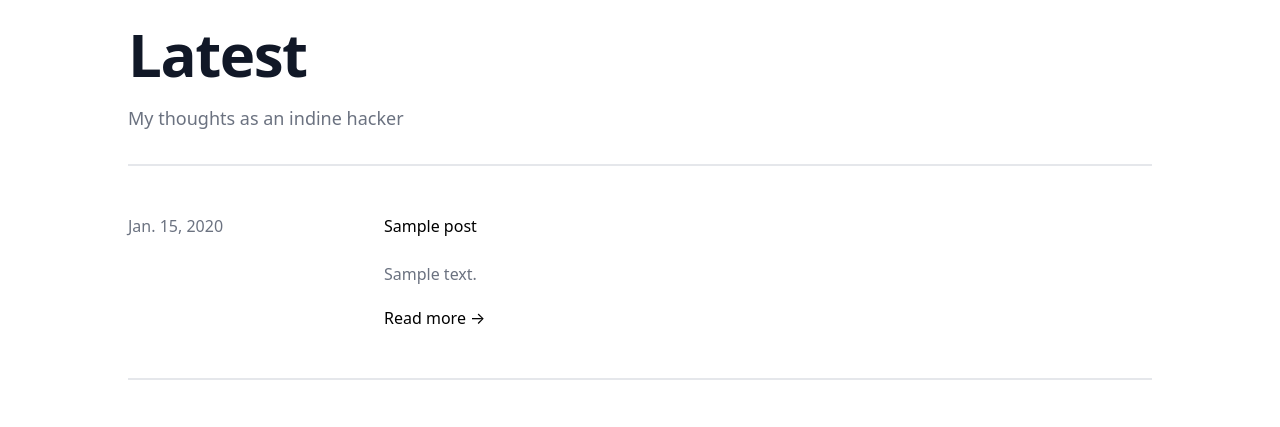
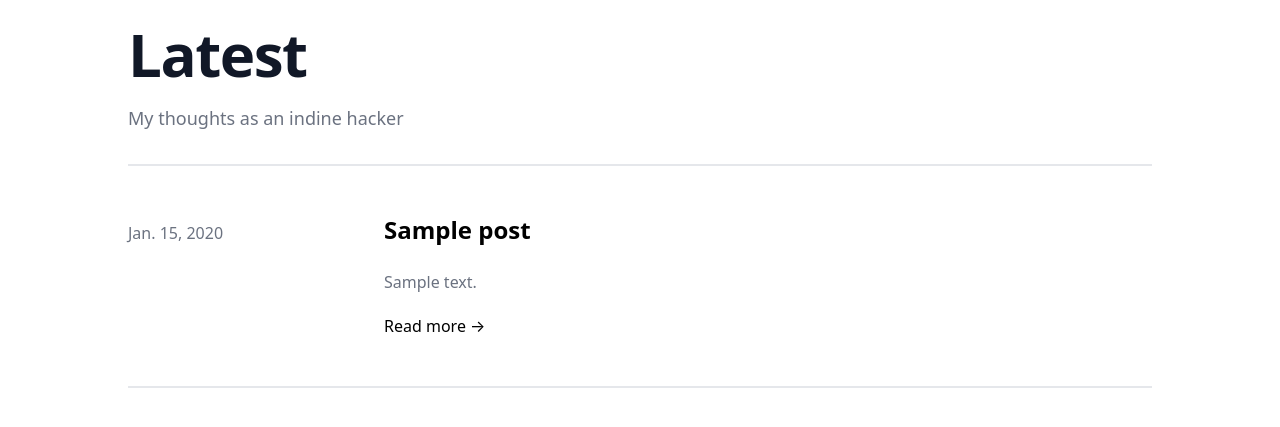
Before and after one commit to louiskwt/lt_page, a Django app: page / in a window 1280 px wide. Shown: the part 104-531 px from the top of the page. Run offline with Django 4.2, Linux system fonts and the light colour scheme; tables that the repository leaves empty hold one stand-in row (values such as "Sample post").

Commit message:
formatted heading

```diff
--- a/static/css/styles.css
+++ b/static/css/styles.css
@@ -799,6 +799,10 @@ video {
   line-height: 2.25rem;
 }
 
+.leading-8 {
+  line-height: 2rem;
+}
+
 .tracking-tight {
   letter-spacing: -0.025em;
 }
--- a/templates/home.html
+++ b/templates/home.html
@@ -24,7 +24,7 @@
         <div class="space-y-5 xl:col-span-3">
           <div class="space-y-6">
             <div>
-              <h2>{{ post.title }}</h2>
+              <h2 class="text-2xl font-bold leading-8">{{ post.title }}</h2>
             </div>
             <div class="prose max-w-none text-gray-500 dark:text-gray-400">{{ post.body }}</div>
           </div>
```
